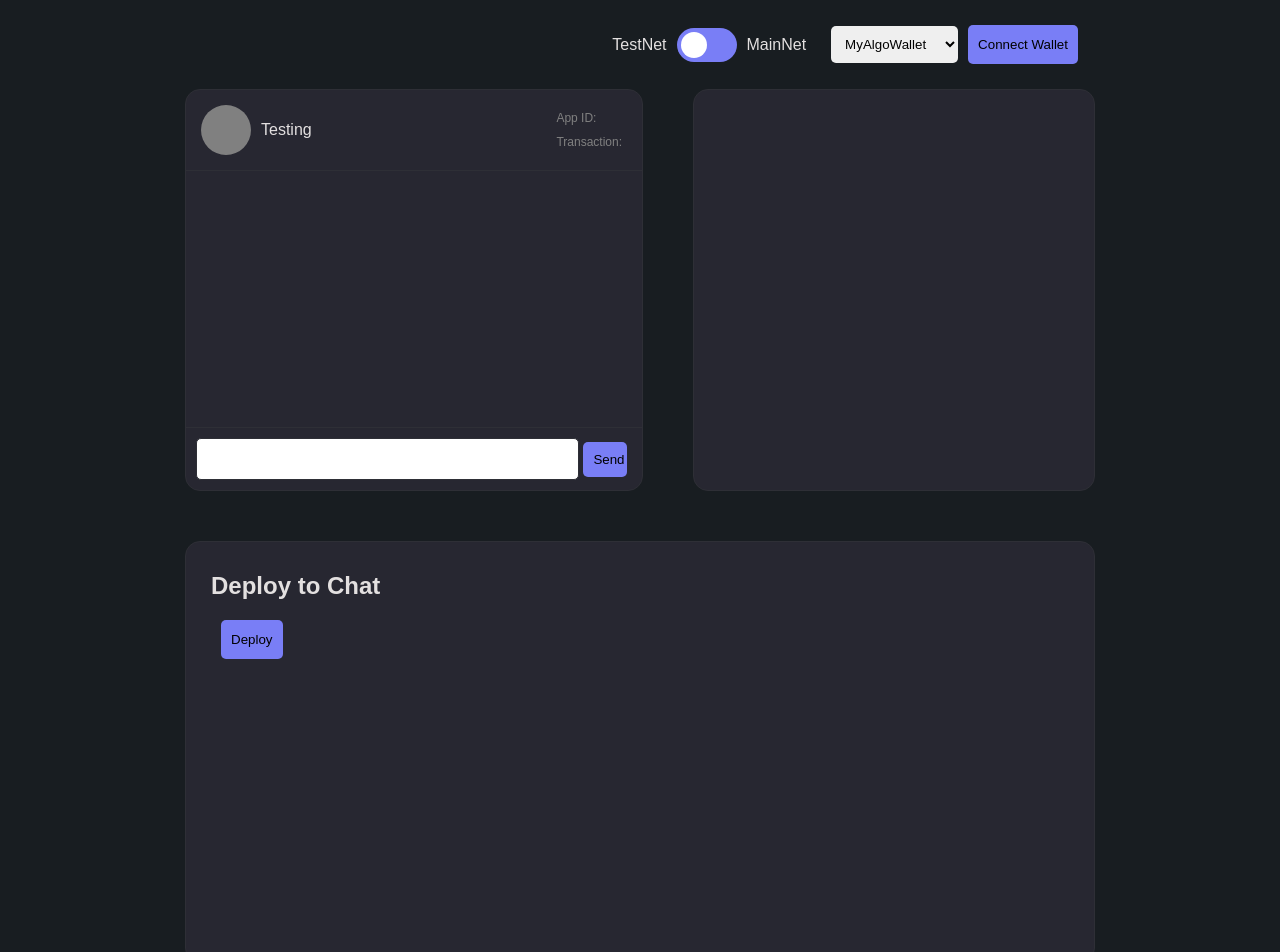
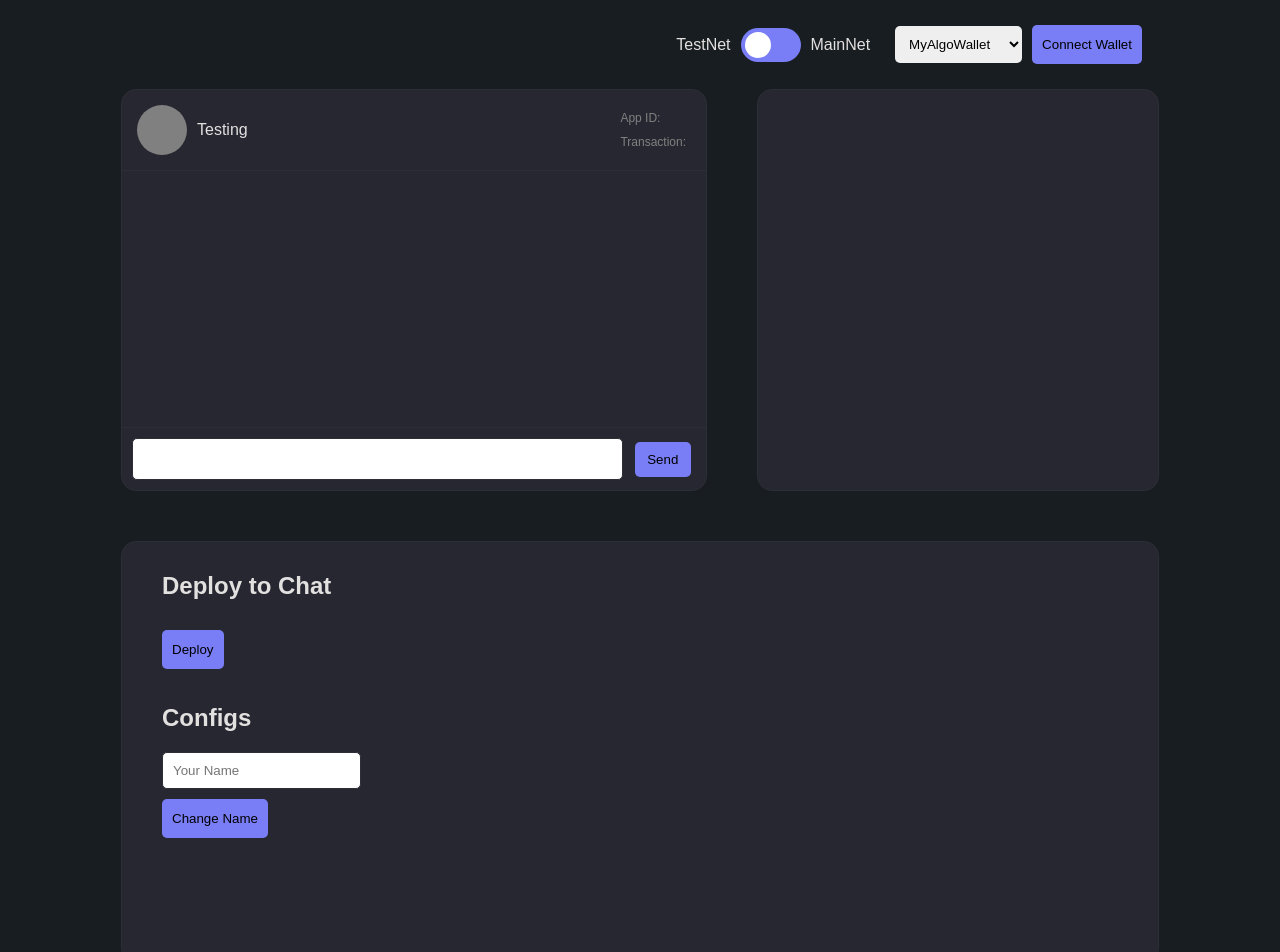
Before and after one commit to landon-thull/algo-chat2, a React (Create React App) app: page / in a window 1280 px wide. Shown: the top 952 px of the page. Built offline with nearby package versions, Linux system fonts and the light colour scheme; what @pipeline-ui-2/pipeline would draw is missing.

Commit message:
fixed contract and added change name

```diff
--- a/src/App.js
+++ b/src/App.js
@@ -10,10 +10,11 @@ Pipeline.main = false;
 
 let storedApp = localStorage.getItem("algoChat");
 
-const tealNames = ["chat"];
+const tealNames = ["profile", "p2p"];
 
 const tealContracts = {
-  chat: {},
+  profile: {},
+  p2p: {},
 };
 
 async function getContracts() {
@@ -23,6 +24,7 @@ async function getContracts() {
     tealContracts[name].program = await data.text();
     let data2 = await fetch("teal/" + name + " clear.txt");
     tealContracts[name].clearProgram = await data2.text();
+    console.log(tealContracts);
   }
 }
 
@@ -31,11 +33,13 @@ class App extends Component {
     super(props);
     this.state = {
       txId: "",
+      txIdUrl: "",
       appId: "",
       appAddr: "",
       addr: "",
       net: "TestNet",
       msgLength: 0,
+      program: "",
     };
   }
 
@@ -52,8 +56,6 @@ class App extends Component {
         url = "https://testnet.algoexplorer.io/application";
       }
       this.setState({ appUrl: url + "/" + storedApp });
-    } else {
-      alert("You don't have a connected app yet");
     }
   }
 
@@ -79,17 +81,19 @@ class App extends Component {
     });
   };
 
-  deploy = async () => {
-    let name = "chat";
-
+  deployProfile = async () => {
+    let name = "profile";
+    if (this.state.addr.length !== 58) {
+      alert("You need to connect your wallet first!");
+    } else {
       Pipeline.deployTeal(
         tealContracts[name].program,
         tealContracts[name].clearProgram,
-      [1, 1, 0, 6],
+        [0, 4, 0, 0],
         ["create"]
       ).then(async (data) => {
+        localStorage.setItem("algoChat", data);
         let appAddr = await algosdk.getApplicationAddress(data);
-      localStorage.setItem("algoChat", data);
         let url = "";
 
         if (Pipeline.main) {
@@ -103,6 +107,35 @@ class App extends Component {
 
         console.log(this.state.appAddr);
       });
+    }
+  };
+
+  changeName = async () => {
+    let appId = this.state.appId;
+
+    let name = await document.getElementById("userName").value;
+    console.log(name);
+
+    if (this.state.addr.length < 58) {
+      alert("Please connect your wallet!");
+    } else {
+      Pipeline.appCall(appId, ["name", toString(name)]).then((data) => {
+        this.setState({ txID: data });
+        this.makeTxidClick(data);
+      });
+    }
+  };
+
+  makeTxidClick = (txid) => {
+    let url = "";
+
+    if (Pipeline.main) {
+      url = "https://algoexplorer.io/tx/";
+    } else {
+      url = "https://testnet.algoexplorer.io/tx/";
+    }
+
+    this.setState({ txidUrl: url + txid });
   };
 
   render() {
@@ -167,14 +200,31 @@ class App extends Component {
           </div>
           <div className="box friends"></div>
           <div className="box config">
-            <div className="deploy">
+            <div className="deploy section">
               <h2>Deploy to Chat</h2>
               <button
-                className="button-primary button"
-                onClick={() => this.deploy()}
+                className="button-config"
+                onClick={() => this.deployProfile()}
               >
                 {this.state.appId.length > 0 ? "Deployed!" : "Deploy"}
               </button>
+            </div>
+            <div className="section">
+              <h2>Configs</h2>
+              <div className="config-section">
+                <input
+                  className="chat-input"
+                  placeholder="Your Name"
+                  id="userName"
+                  name="name"
+                />
+                <button
+                  className="button-config"
+                  onClick={() => this.changeName()}
+                >
+                  Change Name
+                </button>
+              </div>
             </div>
           </div>
         </div>
--- a/src/App.scss
+++ b/src/App.scss
@@ -13,7 +13,7 @@
 .header {
   display: flex;
   justify-content: right;
-  width: 70%;
+  width: 80%;
 }
 
 .wallet {
@@ -28,7 +28,7 @@
 }
 
 .content {
-  width: 75%;
+  width: 85%;
   display: flex;
   flex-direction: row;
   justify-content: center;
@@ -73,6 +73,17 @@
   }
 }
 
+input {
+  padding: 5px;
+  width: auto;
+  border: solid 1px #2e2f36;
+  font-family: Arial, Helvetica, sans-serif;
+  resize: none;
+  border-radius: 5px;
+  outline: none;
+  margin: 0;
+}
+
 .chat-input {
   border-top: solid 1px #2e2f36;
   padding: 10px;
@@ -110,6 +121,14 @@
   border-radius: 5px;
   margin: 0 10px;
   padding: 12px 10px;
+}
+
+.button-config {
+  background: #797ef6;
+  border: none;
+  border-radius: 5px;
+  padding: 12px 10px;
+  margin-top: 10px;
 }
 
 .config {
@@ -219,11 +238,29 @@ input:checked + .slider:before {
   border-radius: 50%;
 }
 
+.section {
+  margin-left: 15px;
+  margin-bottom: 15px;
+}
+
 /*Media Queries*/
 @media (max-width: 968px) {
   .wallet-number {
     display: none;
   }
+
+  .section {
+    display: flex;
+    flex-direction: column;
+    align-items: center;
+  }
+
+  .config-section {
+    display: flex;
+    flex-direction: column;
+    align-items: center;
+  }
+
   .content {
     flex-direction: column;
     align-items: center;
```
Also changed, not shown: public/teal/chat clear.txt (deleted), public/teal/chat.txt (deleted), public/teal/p2p clear.txt (added), public/teal/p2p.txt (added), public/teal/profile clear.txt (added), public/teal/profile.txt (added), 6 other files (tests, documents, lock files or other folders). Lines whose indentation alone changed are shown as unchanged.
